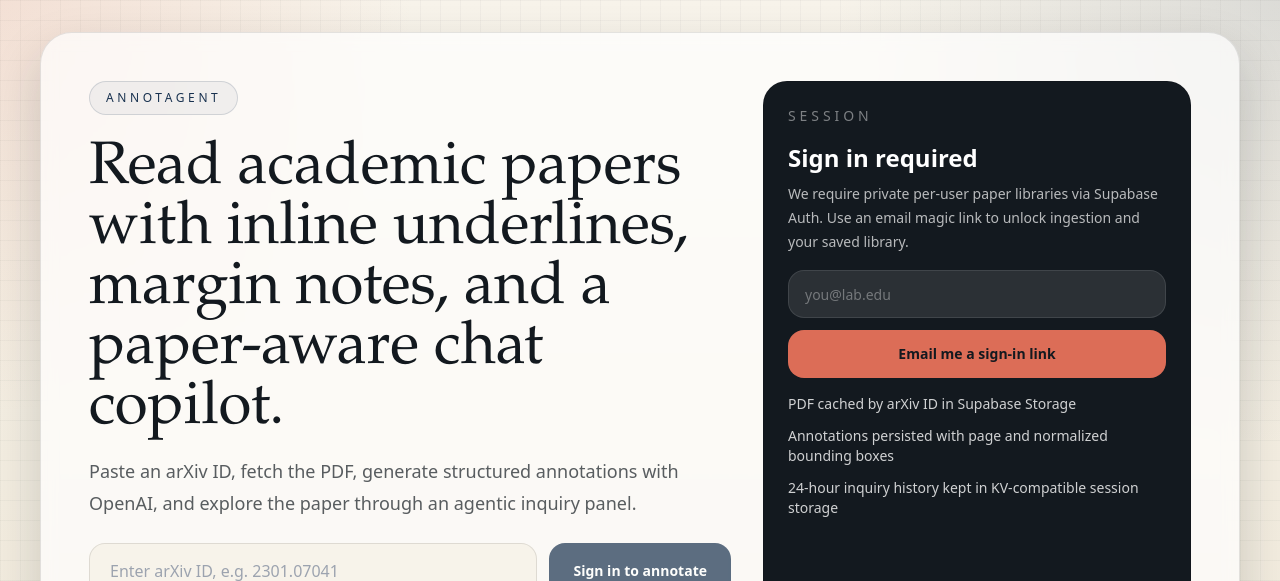
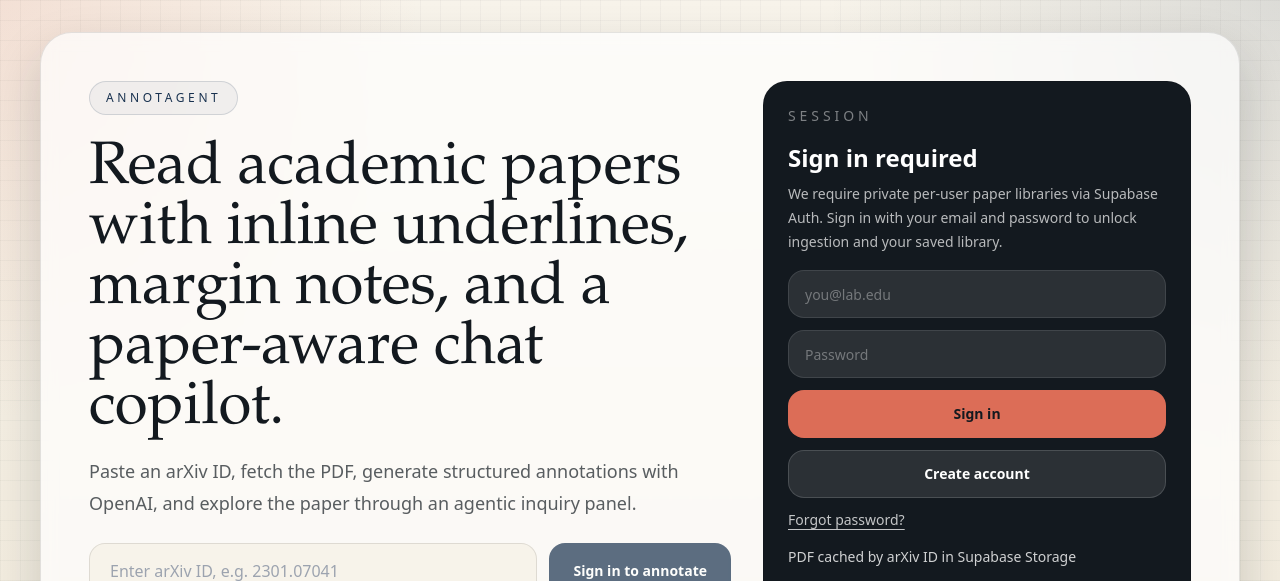
Before and after one commit to PitchFork-Innovation/annotagent, a Next.js app: page / in a window 1280 px wide. Shown: the top 581 px of the page. Built offline with nearby package versions, Linux system fonts and the light colour scheme; no server answers.

Commit message:
Switch auth to email/password and add password reset flow

```diff
--- /dev/null
+++ b/app/reset-password/page.tsx
@@ -0,0 +1,5 @@
+import { ResetPasswordForm } from "@/components/reset-password-form";
+
+export default function ResetPasswordPage() {
+  return <ResetPasswordForm />;
+}
--- a/components/auth-panel.tsx
+++ b/components/auth-panel.tsx
@@ -1,6 +1,7 @@
 "use client";
 
 import { FormEvent, useState } from "react";
+import { useRouter } from "next/navigation";
 import { createSupabaseBrowserClient } from "@/lib/supabase/client";
 import type { UserProfile } from "@/lib/types";
 import { cn } from "@/lib/utils";
@@ -11,26 +12,25 @@ type Props = {
 };
 
 export function AuthPanel({ user, hasAuthError = false }: Props) {
+  const router = useRouter();
   const [supabase] = useState(() => createSupabaseBrowserClient());
   const [email, setEmail] = useState(user?.email ?? "");
+  const [password, setPassword] = useState("");
   const [isSubmitting, setIsSubmitting] = useState(false);
   const [notice, setNotice] = useState<string | null>(
-    hasAuthError ? "That sign-in link was invalid or expired. Request a fresh one below." : null
+    hasAuthError ? "Authentication could not be completed. Try signing in again below." : null
   );
   const [error, setError] = useState<string | null>(null);
 
-  async function onSubmit(event: FormEvent<HTMLFormElement>) {
+  async function onSignIn(event: FormEvent<HTMLFormElement>) {
     event.preventDefault();
     setError(null);
     setNotice(null);
     setIsSubmitting(true);
 
-    const redirectTo = `${window.location.origin}/auth/callback?next=/`;
-    const { error: authError } = await supabase.auth.signInWithOtp({
+    const { error: authError } = await supabase.auth.signInWithPassword({
       email,
-      options: {
-        emailRedirectTo: redirectTo
-      }
+      password
     });
 
     setIsSubmitting(false);
@@ -40,7 +40,52 @@ export function AuthPanel({ user, hasAuthError = false }: Props) {
       return;
     }
 
-    setNotice(`Magic link sent to ${email}. Open it on this device to unlock your private paper library.`);
+    router.refresh();
+  }
+
+  async function onSignUp() {
+    setError(null);
+    setNotice(null);
+    setIsSubmitting(true);
+
+    const { data, error: authError } = await supabase.auth.signUp({
+      email,
+      password
+    });
+
+    setIsSubmitting(false);
+
+    if (authError) {
+      setError(authError.message);
+      return;
+    }
+
+    if (data.session) {
+      router.refresh();
+      return;
+    }
+
+    setNotice(`Account created for ${email}. Check your inbox if email confirmation is enabled in Supabase.`);
+  }
+
+  async function onResetPassword() {
+    setError(null);
+    setNotice(null);
+    setIsSubmitting(true);
+
+    const redirectTo = `${window.location.origin}/auth/callback?next=/reset-password`;
+    const { error: authError } = await supabase.auth.resetPasswordForEmail(email, {
+      redirectTo
+    });
+
+    setIsSubmitting(false);
+
+    if (authError) {
+      setError(authError.message);
+      return;
+    }
+
+    setNotice(`Password reset email sent to ${email}. Use the link in that email to set a password.`);
   }
 
   if (user) {
@@ -74,17 +119,26 @@ export function AuthPanel({ user, hasAuthError = false }: Props) {
       <div>
         <h2 className="text-2xl font-semibold">Sign in required</h2>
         <p className="mt-2 text-sm leading-6 text-white/70">
-          We require private per-user paper libraries via Supabase Auth. Use an email magic link to unlock
-          ingestion and your saved library.
+          We require private per-user paper libraries via Supabase Auth. Sign in with your email and password
+          to unlock ingestion and your saved library.
         </p>
       </div>
-      <form className="space-y-3" onSubmit={onSubmit}>
+      <form className="space-y-3" onSubmit={onSignIn}>
         <input
           className="h-12 w-full rounded-2xl border border-white/10 bg-white/10 px-4 text-sm text-white outline-none transition placeholder:text-white/35 focus:border-white/30"
           type="email"
           placeholder="you@lab.edu"
           value={email}
           onChange={(event) => setEmail(event.target.value)}
+          required
+        />
+        <input
+          className="h-12 w-full rounded-2xl border border-white/10 bg-white/10 px-4 text-sm text-white outline-none transition placeholder:text-white/35 focus:border-white/30"
+          type="password"
+          placeholder="Password"
+          value={password}
+          onChange={(event) => setPassword(event.target.value)}
+          minLength={6}
           required
         />
         <button
@@ -95,7 +149,26 @@ export function AuthPanel({ user, hasAuthError = false }: Props) {
           disabled={isSubmitting}
           type="submit"
         >
-          {isSubmitting ? "Sending magic link..." : "Email me a sign-in link"}
+          {isSubmitting ? "Signing in..." : "Sign in"}
+        </button>
+        <button
+          className={cn(
+            "inline-flex h-12 w-full items-center justify-center rounded-2xl border border-white/15 bg-white/10 px-4 text-sm font-semibold text-white transition hover:bg-white/15",
+            isSubmitting && "cursor-progress opacity-70"
+          )}
+          disabled={isSubmitting}
+          onClick={onSignUp}
+          type="button"
+        >
+          {isSubmitting ? "Creating account..." : "Create account"}
+        </button>
+        <button
+          className="text-sm text-white/75 underline underline-offset-4 transition hover:text-white"
+          disabled={isSubmitting}
+          onClick={onResetPassword}
+          type="button"
+        >
+          Forgot password?
         </button>
       </form>
       {error ? <p className="text-sm text-red-300">{error}</p> : null}
--- a/components/landing-shell.tsx
+++ b/components/landing-shell.tsx
@@ -191,7 +191,7 @@ export function LandingShell({ user, papers, hasAuthError = false }: Props) {
               <p className="mt-2 text-sm leading-6 text-night/60">
                 {user
                   ? "Paste an arXiv ID above to ingest your first paper and open the annotation workspace."
-                  : "Once you use the magic link above, every ingested paper will be saved to your own account."}
+                  : "Once you sign in above, every ingested paper will be saved to your own account."}
               </p>
             </div>
           )}
--- /dev/null
+++ b/components/reset-password-form.tsx
@@ -0,0 +1,93 @@
+"use client";
+
+import { FormEvent, useState } from "react";
+import { useRouter } from "next/navigation";
+import { createSupabaseBrowserClient } from "@/lib/supabase/client";
+import { cn } from "@/lib/utils";
+
+export function ResetPasswordForm() {
+  const router = useRouter();
+  const [supabase] = useState(() => createSupabaseBrowserClient());
+  const [password, setPassword] = useState("");
+  const [confirmPassword, setConfirmPassword] = useState("");
+  const [isSubmitting, setIsSubmitting] = useState(false);
+  const [notice, setNotice] = useState<string | null>(null);
+  const [error, setError] = useState<string | null>(null);
+
+  async function onSubmit(event: FormEvent<HTMLFormElement>) {
+    event.preventDefault();
+    setError(null);
+    setNotice(null);
+
+    if (password.length < 6) {
+      setError("Password must be at least 6 characters.");
+      return;
+    }
+
+    if (password !== confirmPassword) {
+      setError("Passwords do not match.");
+      return;
+    }
+
+    setIsSubmitting(true);
+    const { error: authError } = await supabase.auth.updateUser({
+      password
+    });
+    setIsSubmitting(false);
+
+    if (authError) {
+      setError(authError.message);
+      return;
+    }
+
+    setNotice("Password updated successfully. Redirecting back to your library...");
+    window.setTimeout(() => {
+      router.push("/");
+      router.refresh();
+    }, 1200);
+  }
+
+  return (
+    <main className="paper-grid min-h-screen px-6 py-8 text-night md:px-10">
+      <div className="mx-auto max-w-xl rounded-[2rem] border border-black/10 bg-white/80 p-8 shadow-float backdrop-blur">
+        <p className="text-xs uppercase tracking-[0.3em] text-ink/60">Reset password</p>
+        <h1 className="mt-4 font-serif text-4xl leading-tight text-night">Set a new password</h1>
+        <p className="mt-4 text-sm leading-7 text-night/65">
+          If you previously used magic-link sign-in, this lets you create a password for future email/password login.
+        </p>
+        <form className="mt-8 space-y-4" onSubmit={onSubmit}>
+          <input
+            className="h-12 w-full rounded-2xl border border-black/10 bg-paper px-4 text-sm text-night outline-none transition placeholder:text-night/35 focus:border-ink/30"
+            type="password"
+            placeholder="New password"
+            value={password}
+            onChange={(event) => setPassword(event.target.value)}
+            minLength={6}
+            required
+          />
+          <input
+            className="h-12 w-full rounded-2xl border border-black/10 bg-paper px-4 text-sm text-night outline-none transition placeholder:text-night/35 focus:border-ink/30"
+            type="password"
+            placeholder="Confirm new password"
+            value={confirmPassword}
+            onChange={(event) => setConfirmPassword(event.target.value)}
+            minLength={6}
+            required
+          />
+          <button
+            className={cn(
+              "inline-flex h-12 w-full items-center justify-center rounded-2xl bg-ink px-4 text-sm font-semibold text-white transition hover:bg-ink/90",
+              isSubmitting && "cursor-progress opacity-70"
+            )}
+            disabled={isSubmitting}
+            type="submit"
+          >
+            {isSubmitting ? "Updating password..." : "Save new password"}
+          </button>
+        </form>
+        {error ? <p className="mt-4 text-sm text-red-700">{error}</p> : null}
+        {notice ? <p className="mt-4 text-sm text-emerald-700">{notice}</p> : null}
+      </div>
+    </main>
+  );
+}
```
